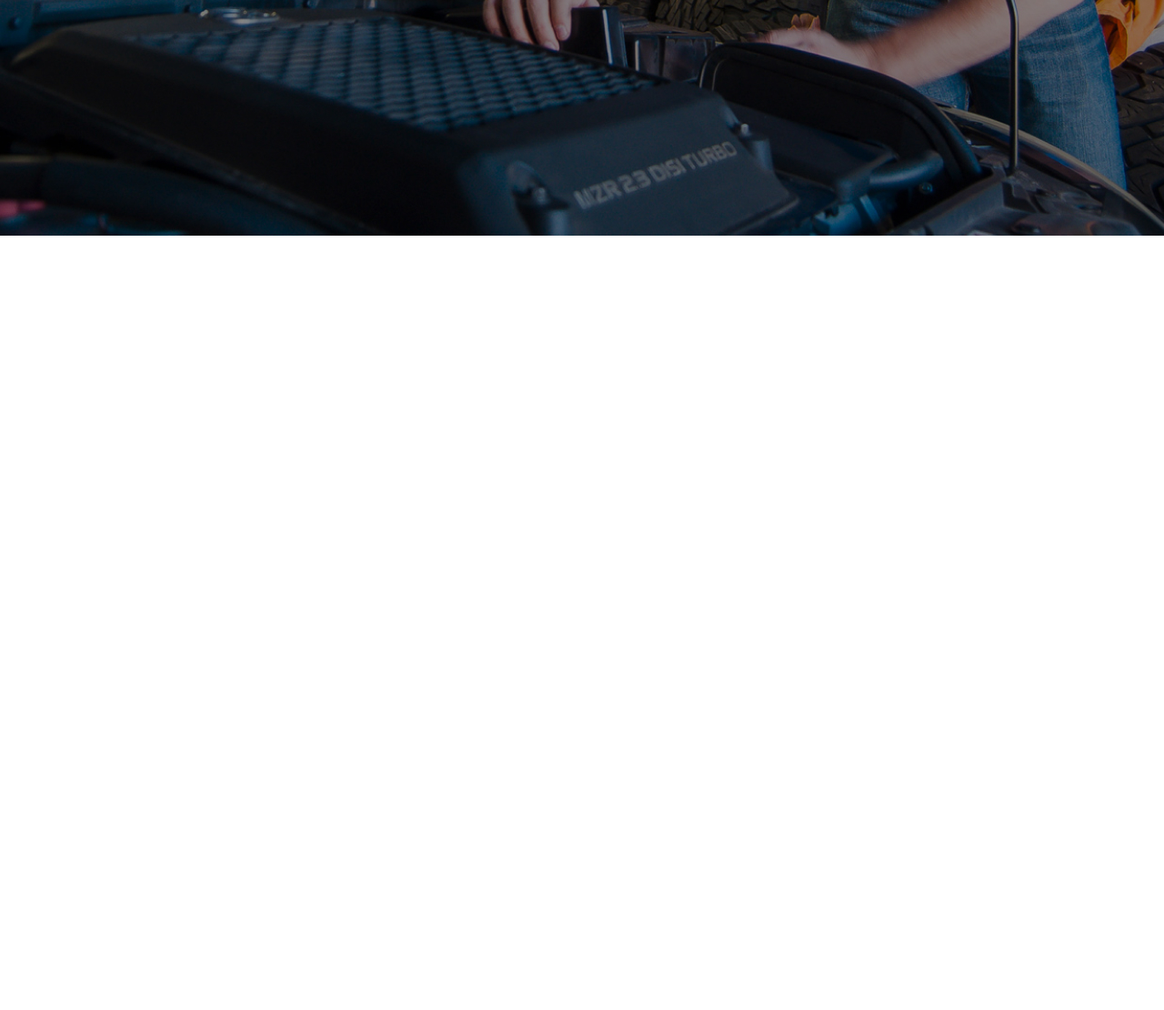
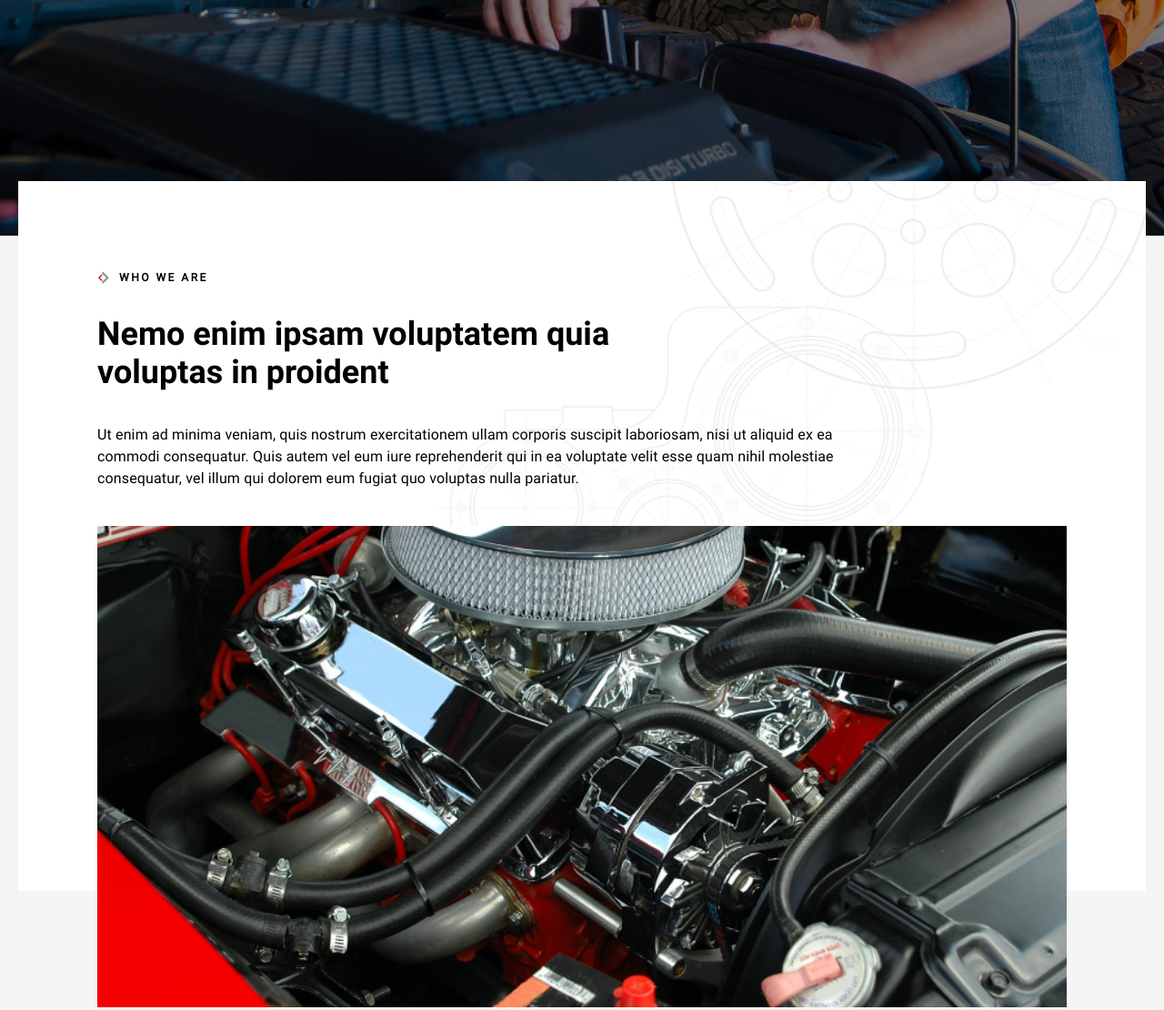
Before and after one commit to Number1ava/Car_repair, a website: page app/index.html in a window 1280 px wide. Shown: the part 541-1651 px from the top of the page at 91% size. Before the commit the page ends 800 px from the top, so only its background shows below. Drawn offline with Linux system fonts and the light colour scheme.

Commit message:
section__about-ready

```diff
--- a/app/index.html
+++ b/app/index.html
@@ -21,6 +21,7 @@
             <a class="header__btn btn" href="#">Make an Appointment</a>
           </div>
         </div>
+        <!-- HEADER-NAV -->
         <div class="header__nav">
           <nav class="menu">
             <ul class="menu__list">
@@ -43,9 +44,10 @@
                   <li class="services__list-item"><a href="#" class="menu__list-link">Auto motor</a></li>
                 </ul>
               </li>
-              <li class="menu__list-item"><a href="#" class="menu__list-link">About</a></li>
+              <li class="menu__list-item"><a href="about" class="menu__list-link">About</a></li>
             </ul>
           </nav>
+          <!-- SEARCH__CART -->
           <div class="search__cart">
             <input class="search__txt" type="text" name="" placeholder="Type to search" />
             <a class="search__btn" href="#">
@@ -65,6 +67,38 @@
         </div>
       </div>
     </header>
+    <main>
+      <!-- ABOUT -->
+      <section id="about">
+        <div class="container">
+          <div class="about__inner">
+            <h6 class="about__inner-suptitle overline__mark">Who we are</h6>
+            <h2 class="about__inner-title title__margin">Nemo enim ipsam voluptatem quia voluptas in proident</h2>
+            <p class="about__inner-text">
+              Ut enim ad minima veniam, quis nostrum exercitationem ullam corporis suscipit laboriosam, nisi ut aliquid
+              ex ea commodi consequatur. Quis autem vel eum iure reprehenderit qui in ea voluptate velit esse quam nihil
+              molestiae consequatur, vel illum qui dolorem eum fugiat quo voluptas nulla pariatur.
+            </p>
+            <img class="about__inner-img" src="images/about__inner_img.jpg" alt="image" />
+          </div>
+        </div>
+      </section>
+      <!-- <section class="promise">
+        <div class="container">
+          <div class="promise__main">
+            <h6 class="promise__main-suptitle overline__mark">OUR PROMISE TO YOU</h6>
+            <h2 class="promise__main title__margin">Sed perspiciatis omnis iste natus</h2>
+            <div class="cards">
+              <div class="cards__item">
+                <img class="cards__item-icon" src="" alt="" />
+                <h5 class="cards__item-title">Quality service. Everytime.</h5>
+                <p class="cards__item-text">At vero eos et accusamus et iusto odio dignissimos ducimus qui blanditiis praesentium corrupti quos dolores et quas.</p>
+              </div>
+            </div>
+          </div>
+        </div>
+      </section> -->
+    </main>
     <script src="js/main.min.js"></script>
   </body>
 </html>
--- a/app/scss/style.scss
+++ b/app/scss/style.scss
@@ -34,12 +34,19 @@
 }
 body {
   font-family: "Roboto_regular";
+  background: #f5f5f5;
 }
 
 @mixin before {
   position: absolute;
   background-repeat: no-repeat;
   background-size: contain;
+}
+@mixin bg_settings {
+  background-repeat: no-repeat;
+  background-size: cover;
+  background-position: center;
+  object-fit: cover;
 }
 
 .btn {
@@ -63,6 +70,22 @@
   }
 }
 
+.overline__mark {
+  position: relative;
+  padding-left: 24px;
+  &::before {
+    content: "";
+    position: absolute;
+    left: -5px;
+    bottom: -3px;
+    width: 24px;
+    height: 24px;
+    background-image: url("../images/Overline_Mark.svg");
+  }
+}
+.title__margin {
+  margin: 33px 0px 36px 0px;
+}
 .container {
   max-width: 1270px;
   margin: 0 auto;
@@ -177,6 +200,9 @@
     position: absolute;
     &-item {
       padding: 10px 10px 0px 5px;
+      &:hover {
+        color: #c40b0b;
+      }
     }
   }
 }
@@ -186,7 +212,7 @@
   align-items: center;
   position: absolute;
   bottom: 50%;
-  left: 90%;
+  left: 92%;
   transform: translate(-50%, 50%);
   border-radius: 40px;
   padding: 10px;
@@ -235,4 +261,35 @@
     margin-bottom: 50px;
   }
 }
+.about__inner {
+  position: relative;
+  bottom: 60px;
+  height: 780px;
+  padding: 100px 87px 0px 87px;
+  margin-bottom: 140px;
+  background-image: url("../images/about_bg.jpg");
+  @include bg_settings;
+  &-suptitle {
+    font-size: 12px;
+    letter-spacing: 2.5px;
+    text-transform: uppercase;
+  }
+  &-title {
+    max-width: 583px;
+    font-family: "Roboto_bold";
+    font-size: 36px;
+    line-height: 42px;
+  }
+  &-text {
+    max-width: 846px;
+    font-size: 16px;
+    line-height: 24px;
+    letter-spacing: 0.15px;
+    margin-bottom: 40px;
+  }
+  &-img {
+    width: 100%;
+  }
+}
+
 @import "media";
```
Also changed, not shown: app/css/style.min.css, app/images/Overline_Mark.svg (added), app/images/about__inner_img.jpg (added), app/images/about_bg.jpg (added), 1 other file.
